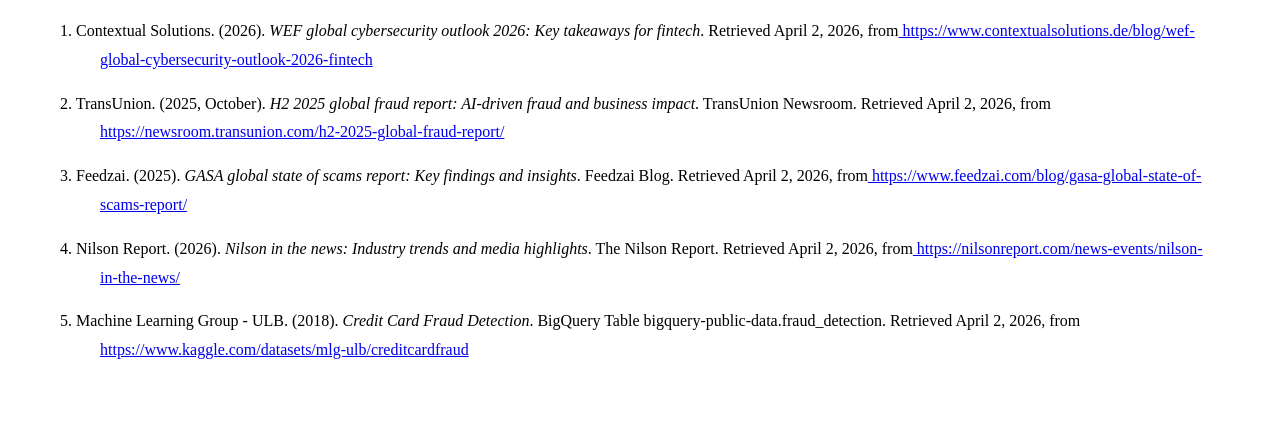
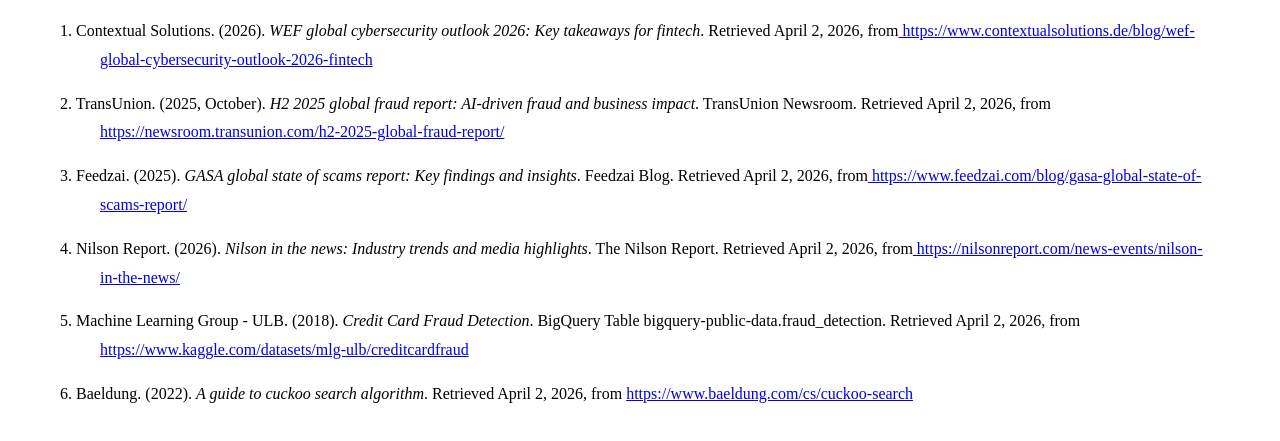
Before and after one commit to RobertTheMenaceDennis16/references, a plain HTML site: page index.html in a window 1280 px wide. Shown: the part 257-698 px from the top of the page. Drawn offline with Linux system fonts and the light colour scheme.

Commit message:
new source

```diff
--- a/index.html
+++ b/index.html
@@ -58,5 +58,9 @@
         5. Machine Learning Group - ULB. (2018). <i>Credit Card Fraud Detection</i>. BigQuery Table bigquery-public-data.fraud_detection. Retrieved April 2, 2026, from<a href="https://www.kaggle.com/datasets/mlg-ulb/creditcardfraud" target="_blank"> https://www.kaggle.com/datasets/mlg-ulb/creditcardfraud</a>
     </div>
 
+    <div class="reference">
+        6. Baeldung. (2022). <i>A guide to cuckoo search algorithm</i>. Retrieved April 2, 2026, from <a href="https://www.baeldung.com/cs/cuckoo-search" target="_blank">https://www.baeldung.com/cs/cuckoo-search</a>
+    </div>
+
 </body>
 </html>
```
